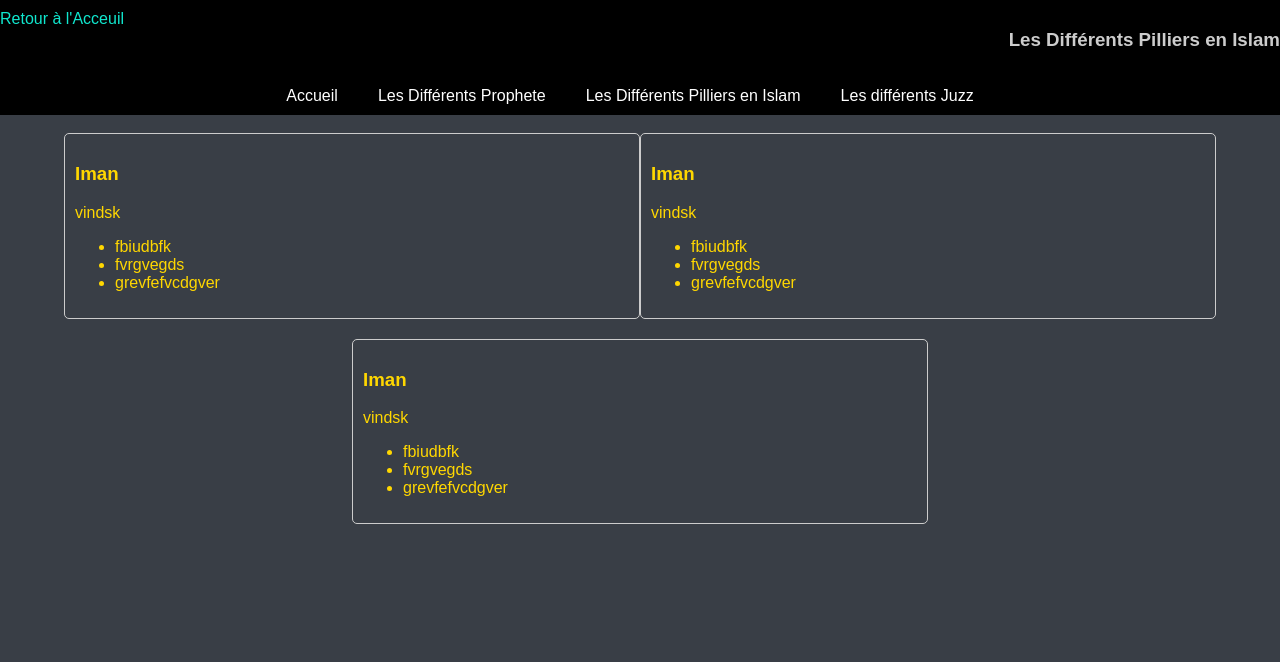
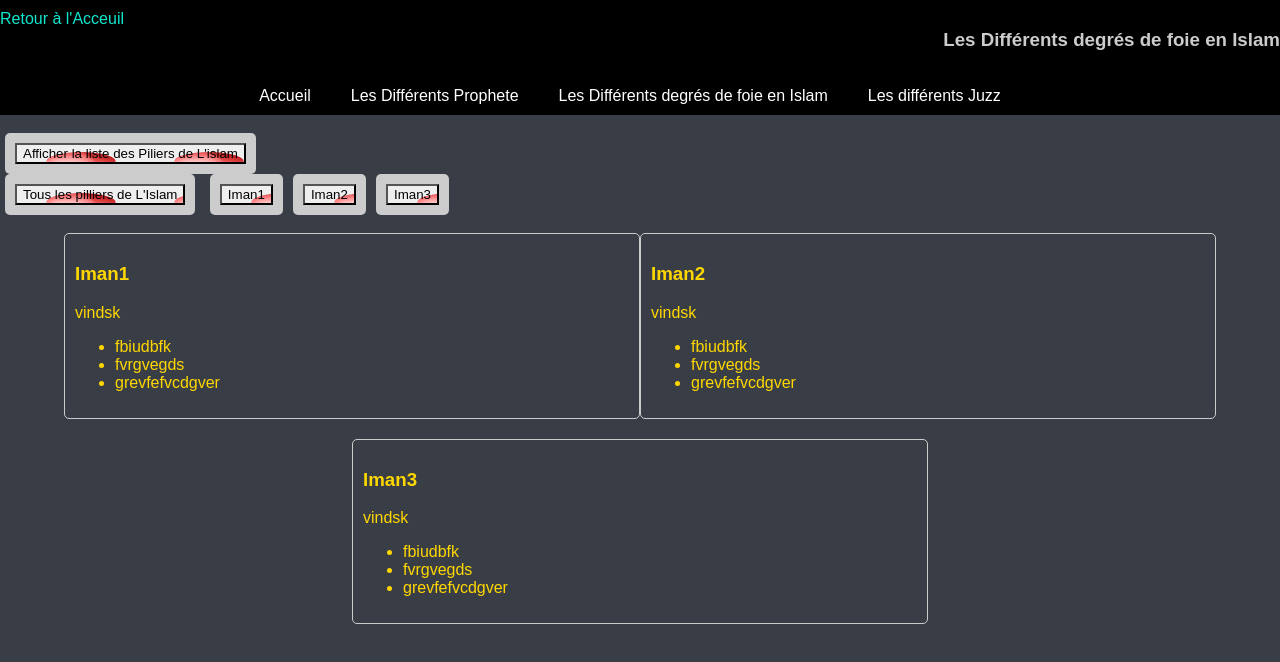
Before and after one commit to Faka2005/Lumnie, a plain HTML site: page Pilliers.html in a window 1280 px wide. Drawn offline with Linux system fonts and the light colour scheme.

Commit message:
Navigation_Icon

```diff
--- a/Pilliers.html
+++ b/Pilliers.html
@@ -1,12 +1,15 @@
 <!DOCTYPE html>
 <html lang="en">
+
 <head>
-    <meta charset="UTF-8">
-    <link rel="stylesheet" href="css/navbar.css">
-    <link rel="stylesheet" href="css/Pilliers.css">
-    <meta name="viewport" content="width=device-width, initial-scale=1.0">
+    <meta charset="UTF-8" />
+    <link rel="stylesheet" href="css/navbar.css" />
+    <link rel="stylesheet" href="css/Pilliers.css" />
+    <link rel="stylesheet" href="css/sidebar_seconde.css" />
+    <meta name="viewport" content="width=device-width, initial-scale=1.0" />
     <title>Document</title>
 </head>
+
 <body>
     <header id="header">
         <nav class="navbar">
@@ -14,16 +17,32 @@
                 <a href="index.html" id="left">Retour à l'Acceuil</a>
                 <h3 id="right"></h3>
             </div>
-            <br>
-            <ul id="nav-links">
-
-            </ul>
+            <br />
+            <ul id="nav-links"></ul>
         </nav>
     </header>
-    <br>
-<div id="affichage"></div>
-
+    <br />
+    <div class="container" >
+        <div class="slider">
+            <li class="li_seconde">
+                <button onclick="Affichage_Button('ul_seconde_islam')">
+                    Afficher la liste des Piliers de L'islam
+                </button>
+            </li>
+            <br />
+            <ul class="ul_seconde" id="ul_seconde_islam">
+                <li class="li_seconde">
+                    <button onclick="Affichage_Pillier_Islam_Choisie('Tous')">
+                        Tous les pilliers de L'Islam
+                    </button>
+                </li>
+            </ul>
+        </div>
+    </div>
+    <br />
+    <div id="affichage"></div>
 </body>
 <script src="js/Pilliers.js"></script>
 <script src="js/navbar.js"></script>
+
 </html>
--- a/css/navbar.css
+++ b/css/navbar.css
@@ -56,3 +56,6 @@ h4{
     color: #ccc;
     order: 2; /* Positionner l'élément "right" en second */
 }
+button{
+    background-image: url(../Icons/alert_alarm_22185.ico);
+}
--- a/js/Pilliers.js
+++ b/js/Pilliers.js
@@ -70,8 +70,26 @@ class Pilliers_Islam {
     return this.explication;
   }
 }
-
-function Section_Affichage(Pilliers) {
+const Liste_Pilliers_Islam = [
+  new Pilliers_Islam("Iman1", "vindsk", [
+      "fbiudbfk",
+      "fvrgvegds",
+      "grevfefvcdgver",
+  ]),
+  new Pilliers_Islam("Iman2", "vindsk", [
+      "fbiudbfk",
+      "fvrgvegds",
+      "grevfefvcdgver",
+  ]),
+  new Pilliers_Islam("Iman3", "vindsk", [
+      "fbiudbfk",
+      "fvrgvegds",
+      "grevfefvcdgver",
+  ])
+];
+const Liste_Pilliers_Iman=[];
+const Liste_Pilliers_Ihsan=[];
+function Section_Affichage(Liste) {
     const Affichage = document.getElementById("affichage");
     let index = 0; // Initialiser l'index en dehors de la boucle
 
@@ -79,7 +97,7 @@ function Section_Affichage(Pilliers) {
     let colonnesDiv = document.createElement('div');
     colonnesDiv.classList.add('colonnes');
 
-    for (let Pillier of Pilliers) {
+    for (let Pillier of Liste) {
         let section = document.createElement("section");
         section.className = "affichage";
 
@@ -135,31 +153,64 @@ function Section_Affichage(Pilliers) {
     }
 
     // S'il reste une seule section non ajoutée à une colonne, l'ajouter à la dernière colonne
-    if (Pilliers.length % 2 !== 0) {
+    if (Liste_Pilliers_Islam.length % 2 !== 0) {
         // Centrer la dernière section au milieu de la page
         colonnesDiv.classList.add('centrer');
         Affichage.appendChild(colonnesDiv);
     }
 }
 
+function Affichage_Pillier_Choisie(Liste) {
+  let Liste_Affichage = null;
+  switch (Liste) {
+    case Liste_Pilliers_Islam:
+      Liste_Affichage = document.querySelector('#ul_seconde_islam');
+      break;
+    case Liste_Pilliers_Iman:
+      Liste_Affichage = document.querySelector('#ul_seconde_iman');
+      break;
+    case Liste_Pilliers_Ihsan:
+      Liste_Affichage = document.querySelector('#ul_seconde_ihsan');
+      break;
+    default:
+      console.log("Erreur dans le choix de la liste d'affichage.");
+      return;
+  }
 
+  for (let i = 0; i < Liste.length; i++) {
+    let Pillier = Liste[i];
+    let li = document.createElement('li');
+    li.className = "li_seconde";
+    let button = document.createElement('button');
+    button.type = "button";
+    button.className = "btn btn-primary";
+    button.setAttribute('onclick', `Pilliers_Choisie('${Pillier.getName()}')`);
+    const Nom = document.createTextNode(Pillier.getName());
+    button.appendChild(Nom);
+    li.appendChild(button);
+    Liste_Affichage.appendChild(li); // Utiliser appendChild pour ajouter l'élément à la liste
+  }
+}
+function Affichage_Button(Class_Button){
+  var boutons = document.getElementById(Class_Button);
+  if(boutons.style.display == 'none'){
+    boutons.style.display='block';
+  }else{
+    boutons.style.display='none';
+  }
+}
 
+function Pilliers_Choisie(nom){
+  console.log(nom + ' a été sélectionné !');
+  const Affichage =document.getElementById("affichage");
+  Affichage.innerHTML="";
+  for(listes of liste){
+    if(listes.getName()==nom)
+    {
+      console.log(listes);
+    }
+  }
+}
 
-const Pilliers = [
-    new Pilliers_Islam("Iman", "vindsk", [
-        "fbiudbfk",
-        "fvrgvegds",
-        "grevfefvcdgver",
-    ]),
-    new Pilliers_Islam("Iman", "vindsk", [
-        "fbiudbfk",
-        "fvrgvegds",
-        "grevfefvcdgver",
-    ]),
-    new Pilliers_Islam("Iman", "vindsk", [
-        "fbiudbfk",
-        "fvrgvegds",
-        "grevfefvcdgver",
-    ])
-];
-Section_Affichage(Pilliers);
+Section_Affichage(Liste_Pilliers_Islam);
+Affichage_Pillier_Choisie(Liste_Pilliers_Islam)
--- a/js/navbar.js
+++ b/js/navbar.js
@@ -1,44 +1,99 @@
-const liens = [
-    { "Accueil": "index.html" },
-    { "Les Différents Prophete": "Prophete.html" },
-    { "Les Différents Pilliers en Islam": "Pilliers.html" },
-    { "Les différents Juzz": "juzz.html" },
+class Links_Page {
+  constructor(name, link_page, link_icon) {
+    this.name = name;
+    this.link_page = link_page;
+    this.link_icon = link_icon;
+  }
+  getName() {
+    return this.name;
+  }
+  getLinkPage() {
+    return this.link_page;
+  }
+  getLinkIcon() {
+    return this.link_icon;
+  }
+}
+
+const icones = [
+  new Links_Page("Accueil", "index.html", "/Icons/Acceuil.png"),
+  new Links_Page("Les Différents Prophete", "Prophete.html", "/Icons/Prophete.png"),
+  new Links_Page("Les Différents degrés de foie en Islam","Pilliers.html", "/Icons/Pilliers.png"),
+  new Links_Page("Les différents Juzz", "juzz.html", "/Icons/Juzz.jpg"),
 ];
+
+//! Change l'icône de la page en fonction du lien
+function change_icone(lien) {
+  for (let icone of icones) {
+    if (icone.getName() === lien) {
+      // Sélectionner l'élément <link> relatif à l'icône
+      const favicon =document.querySelector("link[rel='icon']") ||document.createElement("link");
+      favicon.type = "image/x-icon";
+      favicon.rel = "icon";
+
+      // Chemin vers votre nouvelle icône
+      favicon.href = icone.getLinkIcon();
+
+      // Remplacer l'icône actuelle par la nouvelle icône
+      document.querySelector("head").appendChild(favicon);
+
+      console.log("Icône trouvée:", icone.getLinkIcon());
+      return icone.getLinkIcon(); // Retourner le lien de l'icône
+    }
+  }
+  console.error("Aucune icône trouvée pour le lien:", lien);
+  return null; // Retourner null si aucune icône n'est trouvée
+}
+
+//! Affiche le nom de la page en fonction du lien avec le dictionnaire "liens".
 function Lien() {
   const currentPage = window.location.pathname.split("/").pop().split(".")[0];
 
   // Recherche du lien correspondant à la page actuelle
-  const lienCourant = liens.find((link) => {
-    const url = Object.values(link)[0];
-    const pageName = url.split("/").pop().split(".")[0];
+  const lienCourant = icones.find((link) => {
+    const pageName = link.getLinkPage().split("/").pop().split(".")[0];
     return pageName === currentPage;
   });
 
   if (lienCourant) {
     // Extraction du texte et de l'URL du lien
-    const textDuLien = Object.keys(lienCourant)[0];
+    const textDuLien = lienCourant.getName();
     const Droite = document.getElementById("right");
     Droite.innerHTML += textDuLien;
+    change_icone(textDuLien);
     return textDuLien;
   }
 }
-function Affichage_Lien(){
 
+//! Affichage des différents liens du site
+console.log(`Vous êtes sur : ${Lien()}`);
+function Affichage_Lien() {
+  const nav_links = document.getElementById("nav-links");
+  for (let link of icones) {
+    let li = document.createElement("li");
+    let a = document.createElement("a");
+    a.href = link.getLinkPage();
+    a.textContent = link.getName();
+    li.appendChild(a);
+    nav_links.appendChild(li);
+  }
+}
+//! Pas terminé
+/*
+function Darkmod(){
+  var element = document.body;
+  element.classList.toggle("dark-mode");
+  var btn=document.getElementById('button');
+  if (element.classList.contains("dark-mode")){
+    console.log('Dark')
+    btn.style.color="white";
+    btn.value='Light Mode';
+  }else{
+    console.log("Light")
+    btn.style.color="#121212";
+    btn.value='Dark Mode';
+  }
+}
+*/
 
-    const nav_links=document.getElementById('nav-links');
-    for (let link of liens) {
-        for (let text in link) {
-            let li  = document.createElement('li');
-            let a = document.createElement('a');
-            a.href = link[text];
-            a.textContent = text;
-            li.appendChild(a);
-            nav_links.appendChild(li);
-        }
-        // Ajoutez une balise <br> pour séparer les liens
-
-    }
-
-}
-Lien();
 Affichage_Lien();
```
Also changed, not shown: Prophete.html (+14 -17 lines), index.html (+4 -2 lines), js/Prophetes.js (+4 -4 lines), js/nav.js (deleted, +0 -16 lines).
